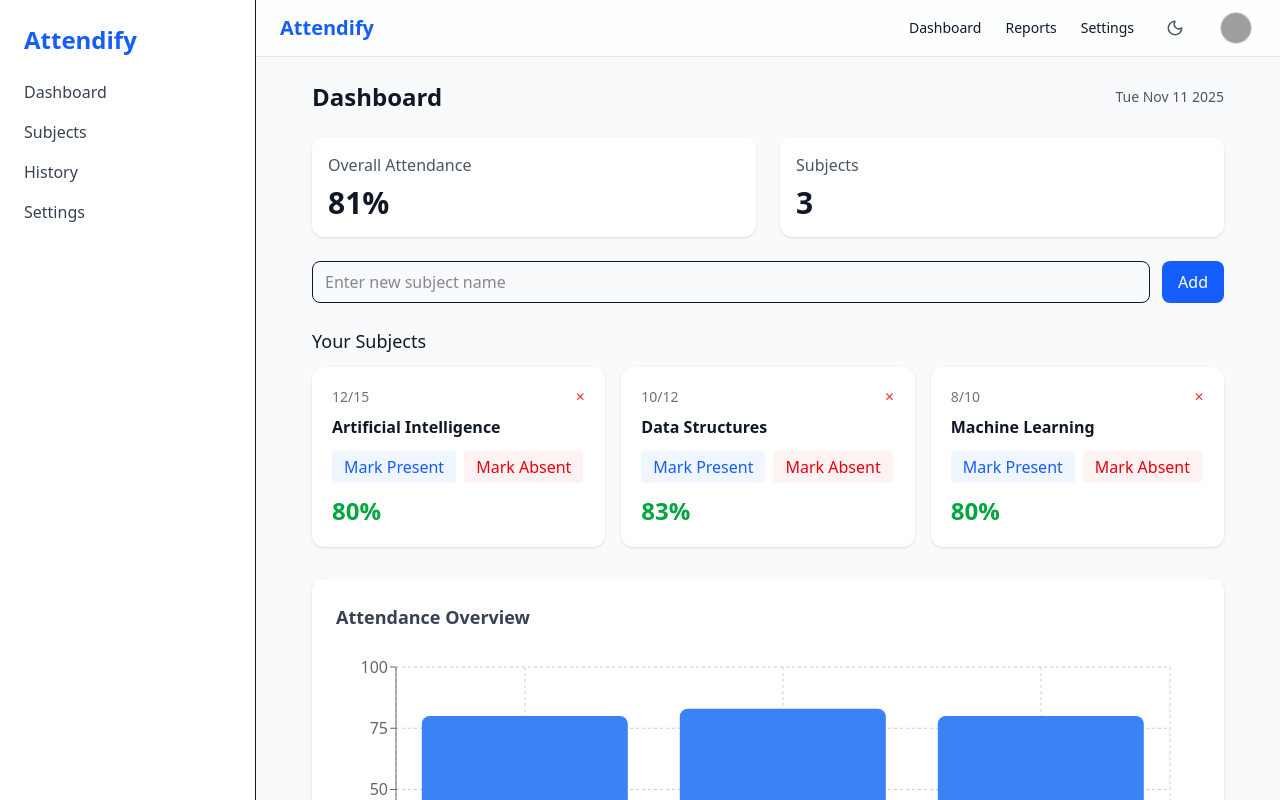
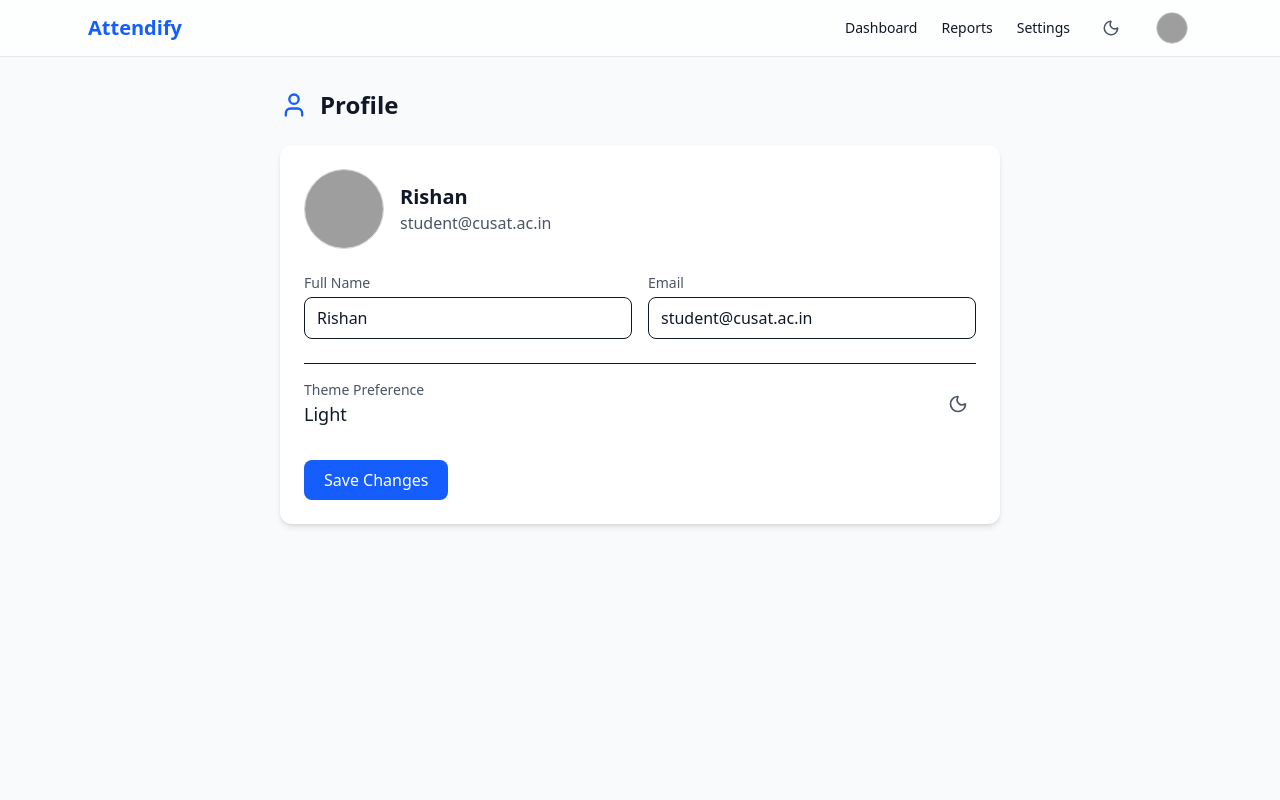
Before and after one commit to rishaaanp/attendify, a React (Vite) app: page /profile in a window 1280 px wide. Shown: the top 800 px of the page. Built offline with nearby package versions, Linux system fonts and the light colour scheme; grey boxes are pictures that could not be loaded.

Commit message:
Connected Profile page link in Navbar with React Router

```diff
--- a/package.json
+++ b/package.json
@@ -14,6 +14,7 @@
     "lucide-react": "^0.553.0",
     "react": "^19.2.0",
     "react-dom": "^19.2.0",
+    "react-router-dom": "^7.9.5",
     "recharts": "^3.4.1"
   },
   "devDependencies": {
--- a/src/App.jsx
+++ b/src/App.jsx
@@ -1,20 +1,22 @@
-import Sidebar from "./components/Sidebar";
+import { BrowserRouter as Router, Routes, Route } from "react-router-dom";
+import Navbar from "./components/Navbar";
 import Dashboard from "./pages/Dashboard";
-import Navbar from "./components/Navbar";
+import Profile from "./pages/Profile";
 
-export default function App() {
+function App() {
   return (
-    <div className="min-h-screen bg-gray-50 dark:bg-gray-900 text-gray-900 dark:text-gray-100 flex">
-      <Sidebar />
-      <main className="flex-1 flex flex-col">
+    <Router>
+      <div className="min-h-screen bg-gray-50 dark:bg-gray-900 text-gray-900 dark:text-gray-100 flex flex-col">
         <Navbar />
-        <div className="p-4 sm:p-6 flex-1 overflow-y-auto">
-          <Dashboard />
+        <div className="flex-1 overflow-y-auto">
+          <Routes>
+            <Route path="/" element={<Dashboard />} />
+            <Route path="/profile" element={<Profile />} />
+          </Routes>
         </div>
-      </main>
-    </div>
+      </div>
+    </Router>
   );
 }
-<div className="p-4 bg-white dark:bg-black text-black dark:text-white">
-  Test Dark Mode
-</div>
+
+export default App;
--- a/src/components/Navbar.jsx
+++ b/src/components/Navbar.jsx
@@ -1,5 +1,6 @@
 import { useState, useEffect, useRef } from "react";
 import { motion, AnimatePresence } from "framer-motion";
+import { Link } from "react-router-dom";
 import { Moon, Sun, Menu, X, User, LogOut } from "lucide-react";
 
 const Navbar = () => {
@@ -14,7 +15,7 @@ const Navbar = () => {
     localStorage.setItem("theme", theme);
   }, [theme]);
 
-  // close dropdown when clicking outside
+  // Close dropdown when clicking outside
   useEffect(() => {
     const handleClickOutside = (e) => {
       if (profileRef.current && !profileRef.current.contains(e.target)) {
@@ -31,23 +32,35 @@ const Navbar = () => {
     <nav className="sticky top-0 z-50 bg-white/70 dark:bg-gray-900/70 backdrop-blur-md border-b border-gray-200 dark:border-gray-700">
       <div className="max-w-6xl mx-auto px-4 sm:px-6 flex items-center justify-between h-14">
         {/* Logo */}
-        <div className="text-xl font-semibold text-blue-600 dark:text-blue-400">
+        <Link
+          to="/"
+          className="text-xl font-semibold text-blue-600 dark:text-blue-400 hover:opacity-80 transition"
+        >
           Attendify
-        </div>
+        </Link>
 
-        {/* Desktop links */}
+        {/* Desktop Links */}
         <div className="hidden sm:flex items-center gap-6 text-sm">
-          <a href="#" className="hover:text-blue-600 dark:hover:text-blue-400">
+          <Link
+            to="/"
+            className="hover:text-blue-600 dark:hover:text-blue-400 transition"
+          >
             Dashboard
-          </a>
-          <a href="#" className="hover:text-blue-600 dark:hover:text-blue-400">
+          </Link>
+          <Link
+            to="/reports"
+            className="hover:text-blue-600 dark:hover:text-blue-400 transition"
+          >
             Reports
-          </a>
-          <a href="#" className="hover:text-blue-600 dark:hover:text-blue-400">
+          </Link>
+          <Link
+            to="/settings"
+            className="hover:text-blue-600 dark:hover:text-blue-400 transition"
+          >
             Settings
-          </a>
+          </Link>
 
-          {/* Theme toggle */}
+          {/* Theme Toggle */}
           <button
             onClick={toggleTheme}
             className="p-2 rounded-lg hover:bg-gray-100 dark:hover:bg-gray-800 transition"
@@ -59,7 +72,7 @@ const Navbar = () => {
             )}
           </button>
 
-          {/* Profile dropdown */}
+          {/* Profile Dropdown */}
           <div className="relative" ref={profileRef}>
             <button
               onClick={() => setProfileOpen(!profileOpen)}
@@ -91,13 +104,20 @@ const Navbar = () => {
                       student@cusat.ac.in
                     </p>
                   </div>
-                  <button
+
+                  {/* Profile Link */}
+                  <Link
+                    to="/profile"
+                    onClick={() => setProfileOpen(false)}
                     className="w-full flex items-center gap-2 px-4 py-2 text-sm hover:bg-gray-100 dark:hover:bg-gray-700 text-gray-700 dark:text-gray-200"
                   >
                     <User size={16} /> Profile
-                  </button>
+                  </Link>
+
+                  {/* Logout (placeholder) */}
                   <button
                     className="w-full flex items-center gap-2 px-4 py-2 text-sm hover:bg-gray-100 dark:hover:bg-gray-700 text-gray-700 dark:text-gray-200"
+                    onClick={() => alert('Logout coming soon!')}
                   >
                     <LogOut size={16} /> Logout
                   </button>
@@ -107,7 +127,7 @@ const Navbar = () => {
           </div>
         </div>
 
-        {/* Mobile hamburger */}
+        {/* Mobile Hamburger */}
         <button
           onClick={() => setMenuOpen(!menuOpen)}
           className="sm:hidden p-2 rounded-lg hover:bg-gray-100 dark:hover:bg-gray-800 transition"
@@ -120,7 +140,7 @@ const Navbar = () => {
         </button>
       </div>
 
-      {/* Mobile drawer */}
+      {/* Mobile Drawer */}
       <AnimatePresence>
         {menuOpen && (
           <motion.div
@@ -130,27 +150,34 @@ const Navbar = () => {
             transition={{ duration: 0.25 }}
             className="sm:hidden bg-white dark:bg-gray-900 border-t border-gray-200 dark:border-gray-700 px-6 py-3 space-y-3"
           >
-            <a
-              href="#"
+            <Link
+              to="/"
+              onClick={() => setMenuOpen(false)}
               className="block hover:text-blue-600 dark:hover:text-blue-400"
-              onClick={() => setMenuOpen(false)}
             >
               Dashboard
-            </a>
-            <a
-              href="#"
+            </Link>
+            <Link
+              to="/reports"
+              onClick={() => setMenuOpen(false)}
               className="block hover:text-blue-600 dark:hover:text-blue-400"
-              onClick={() => setMenuOpen(false)}
             >
               Reports
-            </a>
-            <a
-              href="#"
+            </Link>
+            <Link
+              to="/settings"
+              onClick={() => setMenuOpen(false)}
               className="block hover:text-blue-600 dark:hover:text-blue-400"
-              onClick={() => setMenuOpen(false)}
             >
               Settings
-            </a>
+            </Link>
+            <Link
+              to="/profile"
+              onClick={() => setMenuOpen(false)}
+              className="block hover:text-blue-600 dark:hover:text-blue-400"
+            >
+              Profile
+            </Link>
             <button
               onClick={() => {
                 toggleTheme();
--- /dev/null
+++ b/src/pages/Profile.jsx
@@ -0,0 +1,105 @@
+import { useState, useEffect } from "react";
+import { motion } from "framer-motion";
+import { Moon, Sun, User } from "lucide-react";
+
+const Profile = () => {
+  const [theme, setTheme] = useState(localStorage.getItem("theme") || "light");
+  const [name, setName] = useState(localStorage.getItem("name") || "Rishan");
+  const [email, setEmail] = useState(localStorage.getItem("email") || "student@cusat.ac.in");
+
+  useEffect(() => {
+    if (theme === "dark") document.documentElement.classList.add("dark");
+    else document.documentElement.classList.remove("dark");
+    localStorage.setItem("theme", theme);
+  }, [theme]);
+
+  const handleSave = () => {
+    localStorage.setItem("name", name);
+    localStorage.setItem("email", email);
+    alert("Profile updated ✅");
+  };
+
+  return (
+    <motion.div
+      initial={{ opacity: 0, y: 20 }}
+      animate={{ opacity: 1, y: 0 }}
+      transition={{ duration: 0.4 }}
+      className="max-w-3xl mx-auto px-4 sm:px-6 py-8"
+    >
+      {/* Header */}
+      <div className="flex items-center gap-3 mb-6">
+        <User size={28} className="text-blue-600 dark:text-blue-400" />
+        <h2 className="text-2xl font-semibold">Profile</h2>
+      </div>
+
+      {/* Profile Card */}
+      <div className="bg-white dark:bg-gray-800 shadow-md rounded-xl p-6 space-y-6">
+        <div className="flex items-center gap-4">
+          <img
+            src={`https://api.dicebear.com/7.x/identicon/svg?seed=${encodeURIComponent(
+              name
+            )}`}
+            alt="Avatar"
+            className="w-20 h-20 rounded-full border border-gray-300 dark:border-gray-600"
+          />
+          <div>
+            <h3 className="text-xl font-semibold dark:text-gray-100">{name}</h3>
+            <p className="text-gray-600 dark:text-gray-400">{email}</p>
+          </div>
+        </div>
+
+        {/* Editable Fields */}
+        <div className="grid grid-cols-1 sm:grid-cols-2 gap-4">
+          <div>
+            <label className="block text-sm text-gray-600 dark:text-gray-400 mb-1">Full Name</label>
+            <input
+              type="text"
+              value={name}
+              onChange={(e) => setName(e.target.value)}
+              className="w-full border rounded-lg px-3 py-2 outline-none focus:ring-2 focus:ring-blue-400 dark:bg-gray-700 dark:border-gray-600 dark:text-gray-100"
+            />
+          </div>
+          <div>
+            <label className="block text-sm text-gray-600 dark:text-gray-400 mb-1">Email</label>
+            <input
+              type="email"
+              value={email}
+              onChange={(e) => setEmail(e.target.value)}
+              className="w-full border rounded-lg px-3 py-2 outline-none focus:ring-2 focus:ring-blue-400 dark:bg-gray-700 dark:border-gray-600 dark:text-gray-100"
+            />
+          </div>
+        </div>
+
+        {/* Theme Section */}
+        <div className="flex items-center justify-between border-t pt-4 dark:border-gray-700">
+          <div>
+            <h4 className="text-sm text-gray-600 dark:text-gray-400">Theme Preference</h4>
+            <p className="text-lg font-medium">{theme === "dark" ? "Dark" : "Light"}</p>
+          </div>
+          <button
+            onClick={() => setTheme(theme === "dark" ? "light" : "dark")}
+            className="p-2 rounded-lg hover:bg-gray-100 dark:hover:bg-gray-700 transition"
+          >
+            {theme === "dark" ? (
+              <Sun size={20} className="text-yellow-400" />
+            ) : (
+              <Moon size={20} className="text-gray-600" />
+            )}
+          </button>
+        </div>
+
+        {/* Save Button */}
+        <div className="pt-2">
+          <button
+            onClick={handleSave}
+            className="px-5 py-2 bg-blue-600 text-white rounded-lg hover:bg-blue-700 transition"
+          >
+            Save Changes
+          </button>
+        </div>
+      </div>
+    </motion.div>
+  );
+};
+
+export default Profile;
```
Also changed, not shown: 1 other file (tests, documents, lock files or other folders).
